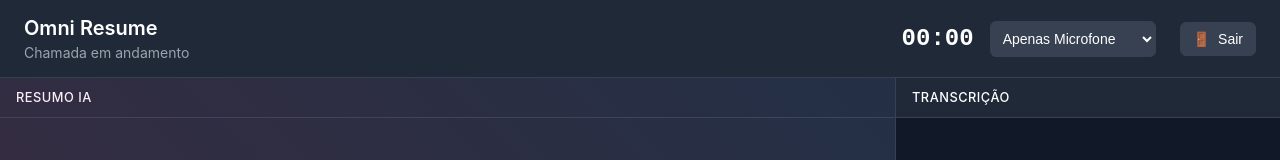
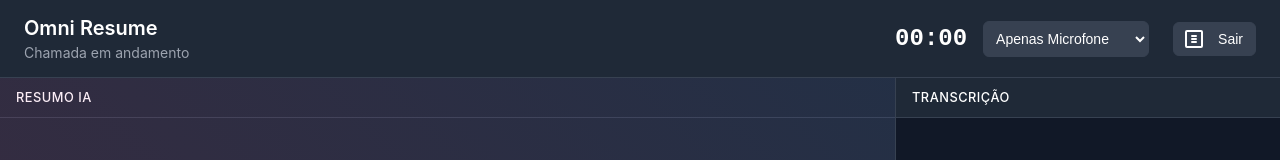
Before and after one commit to PedroOSilv/meetResume, a website: page web-client/index.html in a window 1280 px wide. Shown: the top 160 px of the page. Drawn offline with Linux system fonts and the light colour scheme; sample sign-in values are in the browser's storage.

Commit message:
style: update logout button icon with custom CSS for improved appearance

```diff
--- a/web-client/index.html
+++ b/web-client/index.html
@@ -23,7 +23,7 @@
                         <option value="both">Microfone + Sistema</option>
                     </select>
                     <button id="logoutBtn" class="logout-btn" title="Sair">
-                        <span class="logout-icon">🚪</span>
+                        <span class="logout-icon"></span>
                         Sair
                     </button>
                 </div>
--- a/web-client/styles.css
+++ b/web-client/styles.css
@@ -144,7 +144,39 @@
 }
 
 .logout-icon {
-    font-size: 0.875rem;
+    width: 16px;
+    height: 16px;
+    margin-right: 0.5rem;
+    position: relative;
+    display: inline-block;
+}
+
+.logout-icon::before {
+    content: '';
+    position: absolute;
+    top: 50%;
+    left: 50%;
+    transform: translate(-50%, -50%);
+    width: 14px;
+    height: 14px;
+    border: 2px solid currentColor;
+    border-radius: 2px;
+    background: transparent;
+}
+
+.logout-icon::after {
+    content: '';
+    position: absolute;
+    top: 50%;
+    left: 50%;
+    transform: translate(-50%, -50%);
+    width: 6px;
+    height: 2px;
+    background: currentColor;
+    border-radius: 1px;
+    box-shadow:
+        0 -3px 0 currentColor,
+        0 3px 0 currentColor;
 }
 
 /* Main content */
```
